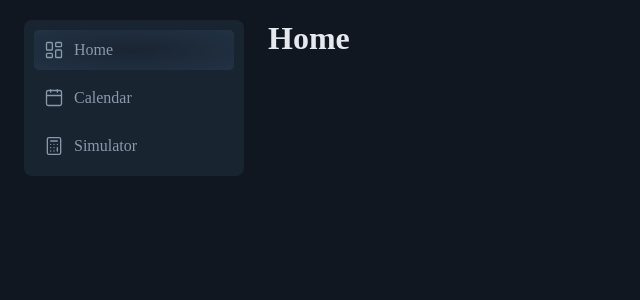
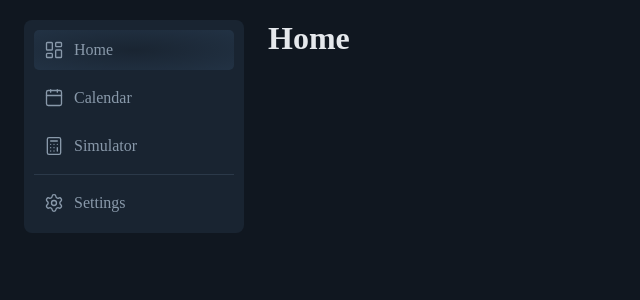
Before and after one commit to roka0430/heyvat, a Node project: template views/pages/index.njk in a window 1280 px wide. Shown: the part 58-358 px from the top of the page, without its empty margins (0-640 px from the left). Run offline with Node 20 templates, Linux system fonts and the light colour scheme; the template is opened without the code that fills it: most values are stand-ins (such as "Sample title", 1, 10 or a date in 2020); some libraries are stand-ins or nearby versions.

Commit message:
feat: サイドバーに設定リンクを追加し、セパレーターを実装

```diff
--- a/public/css/common.css
+++ b/public/css/common.css
@@ -102,6 +102,10 @@ a {
   width: 200px;
 }
 
+.app-sidebar__separator {
+  border-top: solid 1px var(--color-border);
+}
+
 .app-sidebar__link {
   display: flex;
   align-items: center;
--- a/views/partials/sidebar.njk
+++ b/views/partials/sidebar.njk
@@ -77,4 +77,27 @@
     </span>
     <span class="app-sidebar__title">Simulator</span>
   </a>
+  <div class="app-sidebar__separator"></div>
+  <a
+    href="/settings"
+    class="app-sidebar__link {{ 'current' if pageId == 'settings' }}"
+    title="Settings">
+    <span class="app-sidebar__logo">
+      <svg
+        xmlns="http://www.w3.org/2000/svg"
+        width="20"
+        height="20"
+        viewBox="0 0 24 24"
+        fill="none"
+        stroke="currentColor"
+        stroke-width="1.6"
+        stroke-linecap="round"
+        stroke-linejoin="round"
+        class="lucide lucide-settings preview-icon">
+        <path d="M9.671 4.136a2.34 2.34 0 0 1 4.659 0 2.34 2.34 0 0 0 3.319 1.915 2.34 2.34 0 0 1 2.33 4.033 2.34 2.34 0 0 0 0 3.831 2.34 2.34 0 0 1-2.33 4.033 2.34 2.34 0 0 0-3.319 1.915 2.34 2.34 0 0 1-4.659 0 2.34 2.34 0 0 0-3.32-1.915 2.34 2.34 0 0 1-2.33-4.033 2.34 2.34 0 0 0 0-3.831A2.34 2.34 0 0 1 6.35 6.051a2.34 2.34 0 0 0 3.319-1.915" />
+        <circle cx="12" cy="12" r="3" />
+      </svg>
+    </span>
+    <span class="app-sidebar__title">Settings</span>
+  </a>
 </div>
```
Also changed, not shown: views/pages/settings/index.njk (added, +19 -0 lines).
